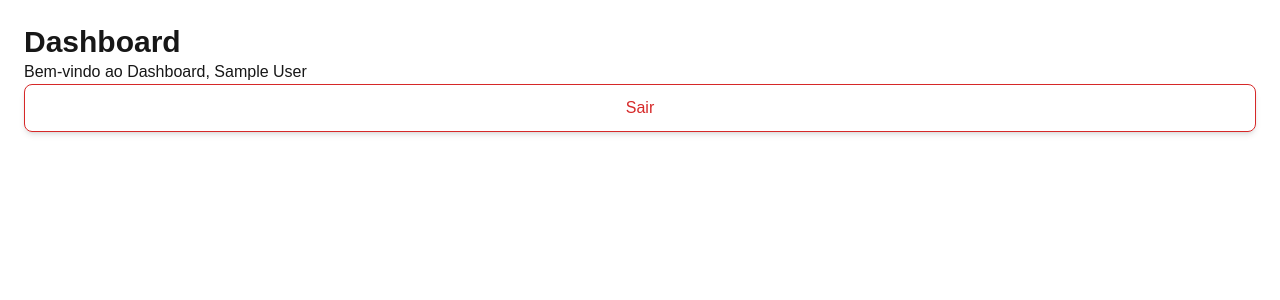
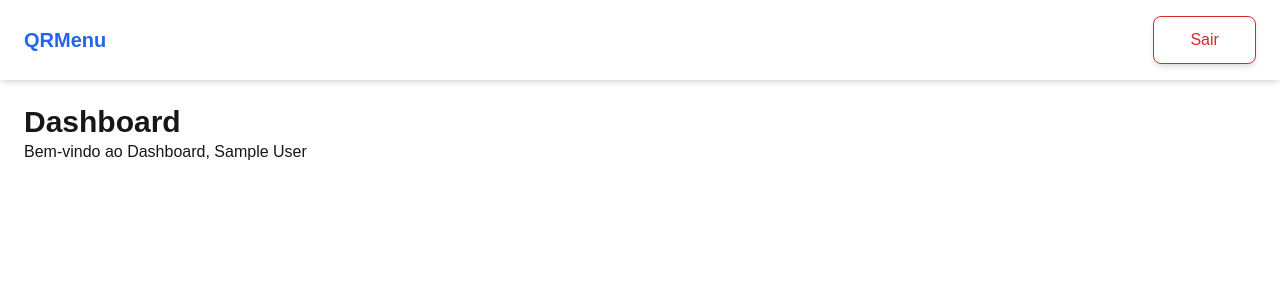
Before and after one commit to GadiegoN/menu-eat, a Next.js app: page /dashboard in a window 1280 px wide. Shown: the top 300 px of the page. Built offline with nearby package versions, Linux system fonts and the light colour scheme; no server answers; sample sign-in values are in the browser's storage.

Commit message:
feat: add Header component for navigation

```diff
--- a/package.json
+++ b/package.json
@@ -11,9 +11,11 @@
   "dependencies": {
     "clsx": "^2.1.1",
     "firebase": "^11.2.0",
+    "lucide-react": "^0.474.0",
     "next": "15.1.6",
     "react": "^19.0.0",
-    "react-dom": "^19.0.0"
+    "react-dom": "^19.0.0",
+    "react-firebase-hooks": "^5.1.1"
   },
   "devDependencies": {
     "@eslint/eslintrc": "^3",
--- a/src/app/dashboard/page.tsx
+++ b/src/app/dashboard/page.tsx
@@ -3,9 +3,6 @@
 import { useEffect } from "react";
 import { useRouter } from "next/navigation";
 import { useAuth } from "../../contexts/auth-context";
-import { signOut } from "firebase/auth";
-import { auth } from "@/services/firebase-config";
-import { Button } from "@/components/ui";
 
 export default function Dashboard() {
   const { user, loading } = useAuth();
@@ -16,15 +13,6 @@ export default function Dashboard() {
       router.push("/auth/login");
     }
   }, [user, loading, router]);
-
-  const handleLogout = async () => {
-    try {
-      await signOut(auth);
-      router.push("/auth/login");
-    } catch (err) {
-      console.error("Erro ao sair", err);
-    }
-  };
 
   if (loading || !user) return <div>Carregando...</div>;
 
@@ -41,8 +29,6 @@ export default function Dashboard() {
           página.
         </p>
       )}
-
-      <Button text="Sair" variant="destructive" onClick={handleLogout} />
     </div>
   );
 }
--- a/src/app/layout.tsx
+++ b/src/app/layout.tsx
@@ -2,6 +2,7 @@ import type { Metadata } from "next";
 import { Geist, Geist_Mono } from "next/font/google";
 import "./globals.css";
 import { AuthProvider } from "../contexts/auth-context";
+import { Header } from "@/components/layout";
 
 const geistSans = Geist({
   variable: "--font-geist-sans",
@@ -29,6 +30,7 @@ export default function RootLayout({
         <body
           className={`${geistSans.variable} ${geistMono.variable} antialiased`}
         >
+          <Header />
           {children}
         </body>
       </AuthProvider>
--- /dev/null
+++ b/src/components/layout/header/index.tsx
@@ -0,0 +1,35 @@
+"use client";
+
+import Link from "next/link";
+import { useAuthState } from "react-firebase-hooks/auth";
+import { auth } from "@/services/firebase-config";
+import { Button } from "@/components/ui";
+
+export default function Header() {
+  const [user] = useAuthState(auth);
+
+  return (
+    <header className="w-full flex justify-between items-center px-6 py-4 bg-white dark:bg-gray-900 shadow-md">
+      <Link href="/" className="text-xl font-bold text-primary">
+        QRMenu
+      </Link>
+
+      {user ? (
+        <div className="w-1/12">
+          <Button
+            onClick={() => auth.signOut()}
+            text="Sair"
+            variant="destructive"
+          />
+        </div>
+      ) : (
+        <Link
+          href="/auth/login"
+          className="flex items-center gap-2 text-primary hover:text-secondary transition-all"
+        >
+          <Button text="Entrar" variant="ghost" />
+        </Link>
+      )}
+    </header>
+  );
+}
--- /dev/null
+++ b/src/components/layout/index.ts
@@ -0,0 +1,3 @@
+import Header from "./header";
+
+export { Header };
```
Also changed, not shown: 1 other file (tests, documents, lock files or other folders).
